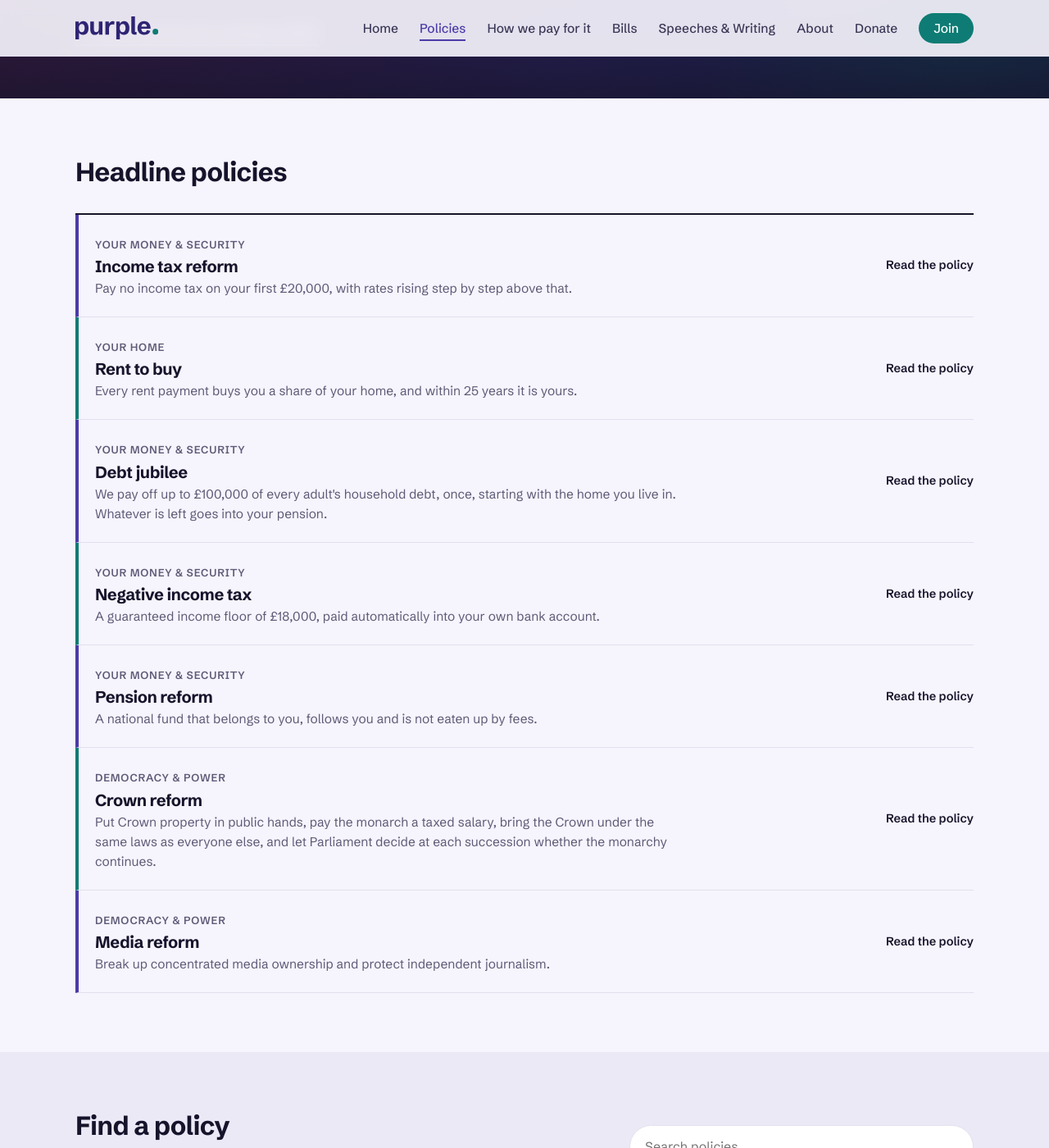
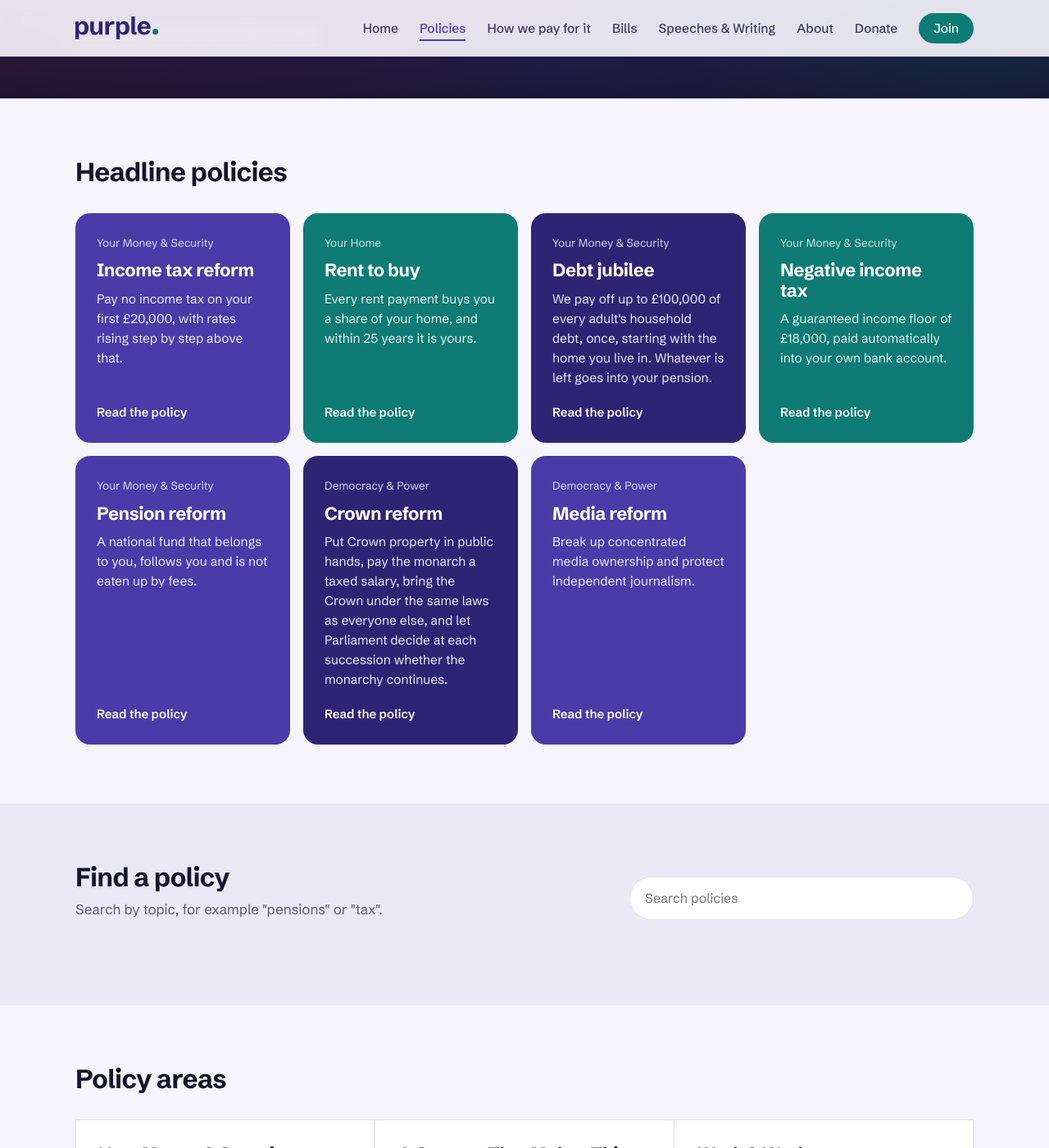
Before and after one commit to Purple-Party-uk/purple, a Jekyll site: the page built from policies/index.html, in a window 1280 px wide and 1400 px high, scrolled down 362 px. Shown: the whole window at 82% size. Built offline with Jekyll 4.4.1, drawn with Linux system fonts in a browser that asks for light colours.

Commit message:
Policies page: restore headline policy cards (Debt Jubilee stays as a flagship) (#14)
Claude-Session: https://claude.ai/code/session_016kdNgxaPDJaG1jzdeed3dw

Co-authored-by: Claude <noreply@anthropic.com>

```diff
--- a/_includes/flagships.html
+++ b/_includes/flagships.html
@@ -1,14 +1,6 @@
 {% assign flags = site.policies | where: "flagship", true | sort: "flag_order" %}
-{% if include.style == "list" %}
-<ul class="flaglist">
-{% for p in flags %}{% assign t = site.themes | where: "key", p.theme | first %}
-  <li class="flagrow"><div class="flagrow-text"><span class="area">{{ t.name }}</span><h3><a class="tile-link" href="{{ p.url | relative_url }}">{{ p.title }}</a></h3><p>{{ p.summary }}</p></div><span class="go">Read the policy</span></li>
-{% endfor %}
-</ul>
-{% else %}
 <div class="flagships">
 {% for p in flags %}{% assign t = site.themes | where: "key", p.theme | first %}
   <a class="flag" href="{{ p.url | relative_url }}"><span class="area">{{ t.name }}</span><h3>{{ p.title }}</h3><p>{{ p.summary }}</p><span class="go">Read the policy</span></a>
 {% endfor %}
 </div>
-{% endif %}
--- a/assets/css/style.css
+++ b/assets/css/style.css
@@ -74,16 +74,6 @@ section.block.alt{background:var(--wash);}
 .flag h3{font-size:22px;margin:12px 0 10px;}
 .flag p{font-size:15.5px;opacity:.9;margin:0;}
 .flag .go{margin-top:auto;padding-top:18px;font-weight:600;font-size:15px;}
-.flaglist{list-style:none;margin:0;padding:0;border-top:2px solid var(--ink);}
-.flagrow{position:relative;display:grid;grid-template-columns:1fr auto;align-items:center;gap:8px 32px;padding:22px 0 22px 20px;border-bottom:1px solid var(--line);border-left:4px solid var(--violet);}
-.flagrow:nth-child(even){border-left-color:var(--teal);}
-.flagrow:hover{background:var(--wash);}
-.flagrow .area{font-size:13px;font-weight:600;text-transform:uppercase;letter-spacing:.06em;color:var(--muted);}
-.flagrow h3{font-size:20px;margin:4px 0 4px;}
-.flagrow p{color:var(--muted);margin:0;font-size:15.5px;max-width:720px;}
-.flagrow .go{font-size:14.5px;font-weight:600;color:var(--ink);white-space:nowrap;}
-.flagrow:hover .tile-link,.flagrow:hover .go{color:var(--violet);}
-@media (max-width:760px){.flagrow{grid-template-columns:1fr;}}
 
 /* Search */
 .search{position:relative;max-width:420px;width:100%;}
--- a/policies/index.html
+++ b/policies/index.html
@@ -8,7 +8,7 @@ manifesto_link: true
 ---
 <section class="block"><div class="wrap">
   <div class="block-head"><div><h2>Headline policies</h2></div></div>
-  {% include flagships.html style="list" %}
+  {% include flagships.html %}
 </div></section>
 <section class="block alt"><div class="wrap">
   <div class="block-head"><div><h2>Find a policy</h2><p>Search by topic, for example "pensions" or "tax".</p></div>
```
